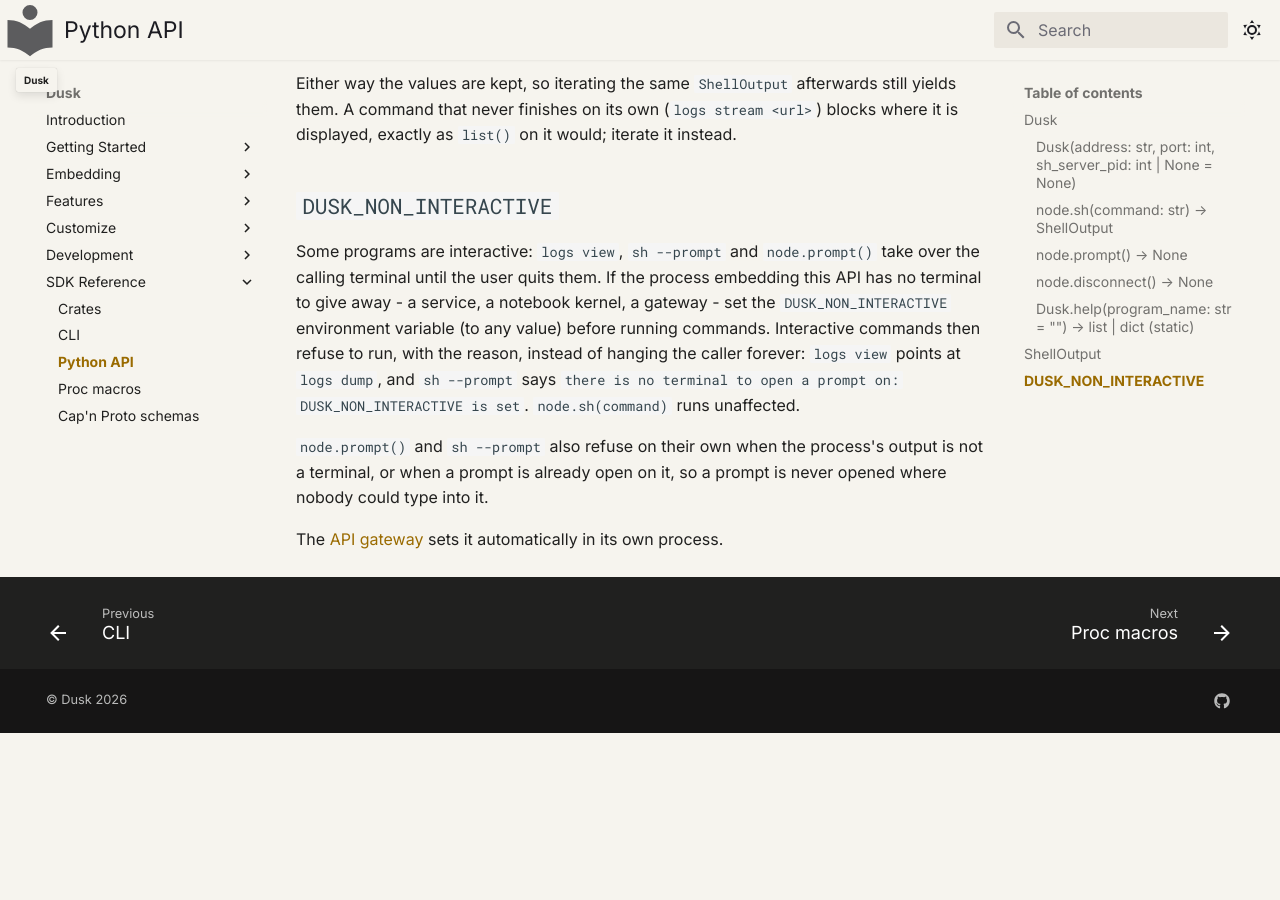
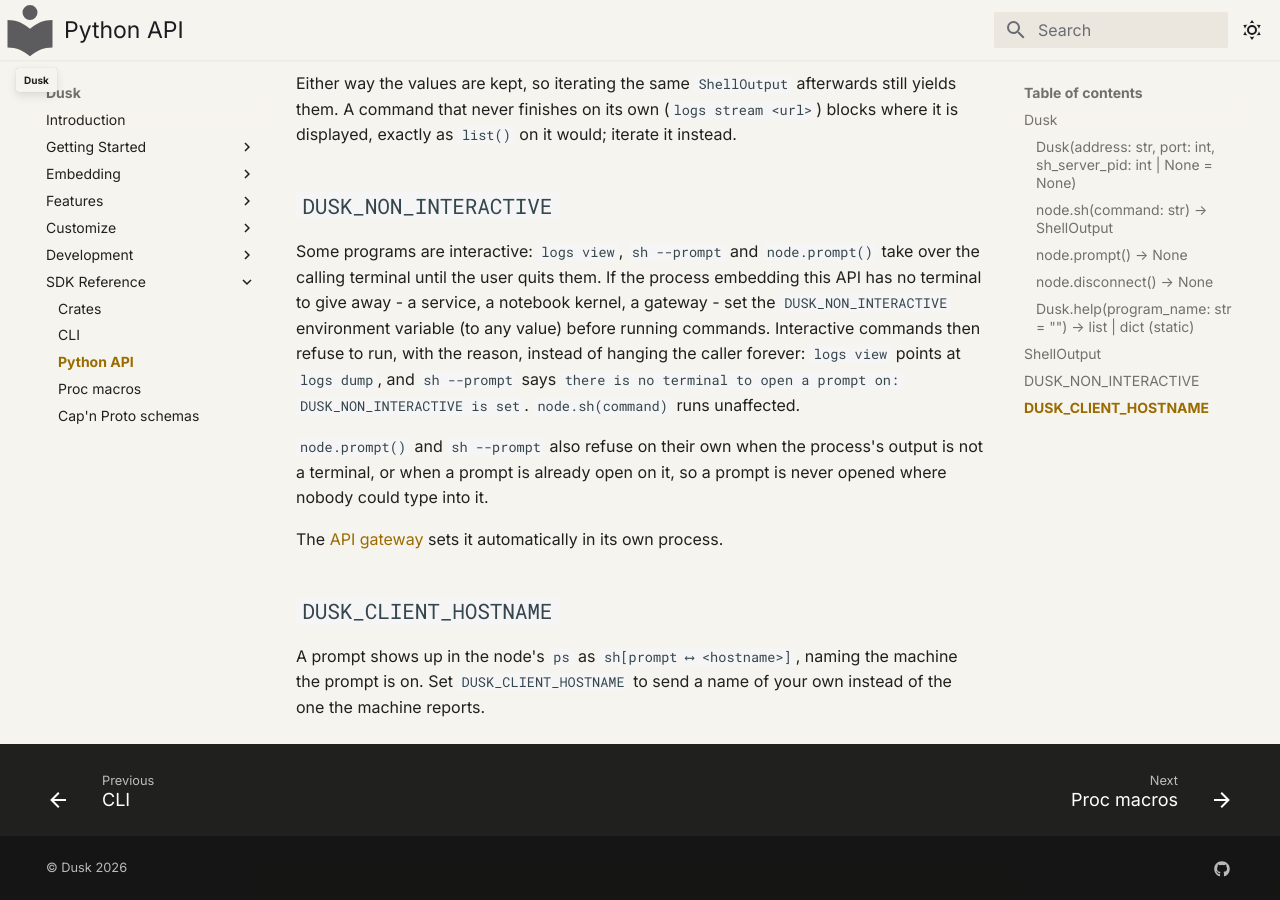
Before and after one commit to tomerze/dusk, an MkDocs documentation site: the page built from docs/docs/sdk-reference/python-api.md, in a window 1280 px wide and 900 px high, scrolled down 2176 px. Built offline with MkDocs 1.6.1 and Material for MkDocs 9.7.7, drawn with Linux system fonts in a browser that asks for light colours; comment, search, counter and statistics services are not loaded; before the commit the page ends 2909 px from its top, so only the background shows below that.

Commit message:
Document DUSK_CLIENT_HOSTNAME in the Python API reference
A prompt opened with `node.prompt()` shows up in the node's `ps` as
`sh[prompt ⟷ <hostname>]`, and the Python API page had no word on where
that name comes from. It has a `DUSK_CLIENT_HOSTNAME` section now: the name
is the machine the prompt is on, and setting the variable sends a name of
your own instead.

```diff
--- a/docs/docs/sdk-reference/python-api.md
+++ b/docs/docs/sdk-reference/python-api.md
@@ -110,3 +110,9 @@
 
 The [API gateway](../features/gateway.md#no-interactive-views) sets it
 automatically in its own process.
+
+## `DUSK_CLIENT_HOSTNAME`
+
+A prompt shows up in the node's `ps` as `sh[prompt ⟷ <hostname>]`, naming the
+machine the prompt is on. Set `DUSK_CLIENT_HOSTNAME` to send a name of your own
+instead of the one the machine reports.
```
